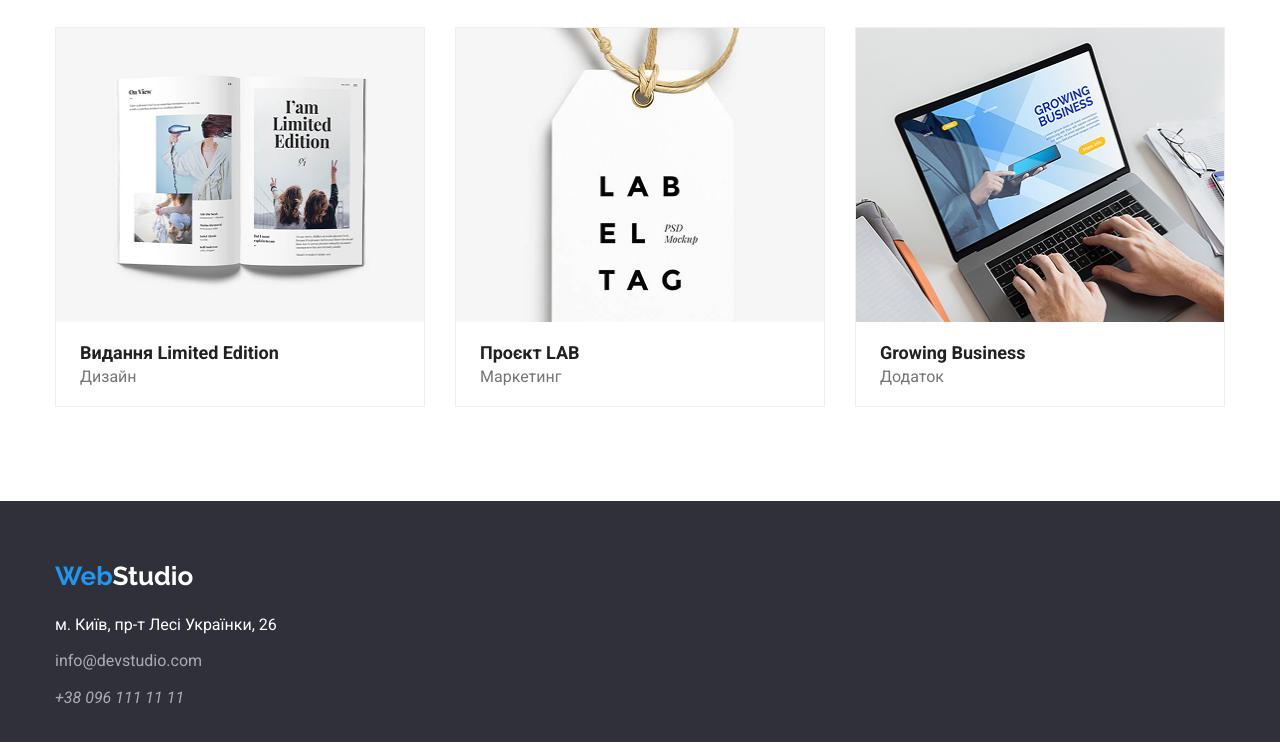
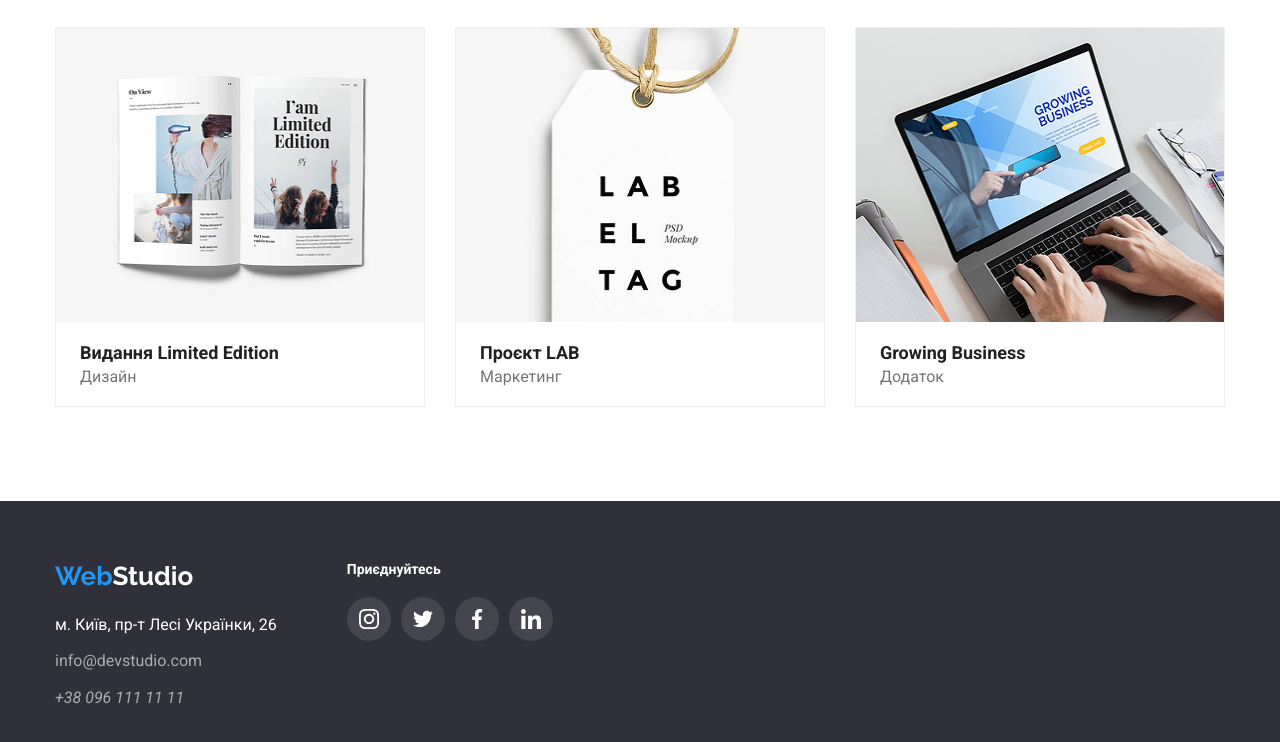
Before and after one commit to ValentynVarenyk/WebStudio, a plain HTML site: page portfolio.html in a window 1280 px wide. Shown: the part 1054-1796 px from the top of the page. Drawn offline with Linux system fonts and the light colour scheme.

Commit message:
docomplete

```diff
--- a/portfolio.html
+++ b/portfolio.html
@@ -25,12 +25,12 @@
           </p>
           <ul class="nav-list">
             <li class="nav-item">
-              <a href="./index.html" class="nav-item-link">Студія</a>
+              <a href="./index.html" class="nav-item-link current-link"
+                >Студія</a
+              >
             </li>
             <li class="nav-item">
-              <a href="./portfolio.html" class="nav-item-link current-link"
-                >Портфоліо</a
-              >
+              <a href="./portfolio.html" class="nav-item-link">Портфоліо</a>
             </li>
             <li class="nav-item">
               <a href="#" class="nav-item-link">Контакти</a>
@@ -39,11 +39,17 @@
         </nav>
         <ul class="header-contacts-list">
           <li class="header-contacts-item">
+            <svg class="header-contacts-svg-1">
+              <use href="./images/symboldefts.svg#icon-envelope"></use>
+            </svg>
             <a href="mailto:info@devstudio.com" class="header-contacts-link">
               info@devstudio.com
             </a>
           </li>
           <li class="header-contacts-item">
+            <svg class="header-contacts-svg-2">
+              <use href="./images/symboldefts.svg#icon-phone"></use>
+            </svg>
             <a href="tel:+38-096-111-11-11" class="header-contacts-link">
               +38 096 111 11 11
             </a>
@@ -195,6 +201,8 @@
     </main>
     <footer class="footer">
       <div class="container">
+        <div class="footer-container">
+          <div>
             <p class="footer-logo">
               <a href="./index.html" class="footer-logo-link"
                 ><span class="footer-logo-accent">Web</span
@@ -207,7 +215,9 @@
                   м. Київ, пр-т Лесі Українки, 26
                 </li>
                 <li class="footer-contacts-item">
-              <a href="mailto:info@devstudio.com" class="footer-contacts-link"
+                  <a
+                    href="mailto:info@devstudio.com"
+                    class="footer-contacts-link"
                     >info@devstudio.com</a
                   >
                 </li>
@@ -219,6 +229,49 @@
               </ul>
             </address>
           </div>
+          <div>
+            <h3 class="footer-socials-title">Приєднуйтесь</h3>
+            <ul class="footer-socials">
+              <li>
+                <a href="https://www.instagram.com/" target="_blank">
+                  <button type="button" class="footer-social">
+                    <svg class="footer-svg-social">
+                      <use href="./images/symboldefts.svg#icon-socials1"></use>
+                    </svg>
+                  </button>
+                </a>
+              </li>
+              <li>
+                <a href="https://www.instagram.com/" target="_blank">
+                  <button type="button" class="footer-social">
+                    <svg class="footer-svg-social">
+                      <use href="./images/symboldefts.svg#icon-socials2"></use>
+                    </svg>
+                  </button>
+                </a>
+              </li>
+              <li>
+                <a href="https://www.instagram.com/" target="_blank">
+                  <button type="button" class="footer-social">
+                    <svg class="footer-svg-social">
+                      <use href="./images/symboldefts.svg#icon-socials3"></use>
+                    </svg>
+                  </button>
+                </a>
+              </li>
+              <li>
+                <a href="https://www.instagram.com/" target="_blank">
+                  <button type="button" class="footer-social">
+                    <svg class="footer-svg-social">
+                      <use href="./images/symboldefts.svg#icon-socials4"></use>
+                    </svg>
+                  </button>
+                </a>
+              </li>
+            </ul>
+          </div>
+        </div>
+      </div>
     </footer>
   </body>
 </html>
```
Lines whose indentation alone changed are shown as unchanged.
